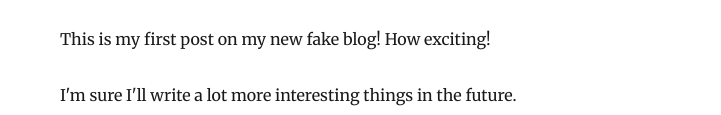
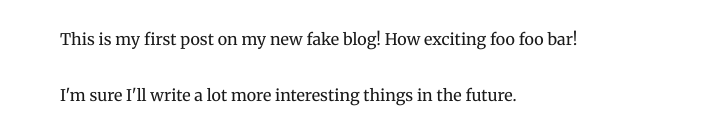
Before and after one commit to jforaker/jakeforaker, a Gatsby site: page /blog/hello-world/ in a window 1280 px wide. Shown: the part 198-313 px from the top of the page, without its empty margins (265-986 px from the left). Built offline with nearby package versions, Linux system fonts and the light colour scheme; Gatsby itself is replaced by a stand-in of ours; some packages are replaced by stand-ins of ours.

Commit message:
updating hw blog

```diff
--- a/content/blog/hello-world/index.md
+++ b/content/blog/hello-world/index.md
@@ -3,7 +3,7 @@ title: Hello World
 date: "2015-05-01T22:12:03.284Z"
 ---
 
-This is my first post on my new fake blog! How exciting!
+This is my first post on my new fake blog! How exciting foo foo bar!
 
 I'm sure I'll write a lot more interesting things in the future.
 
```
